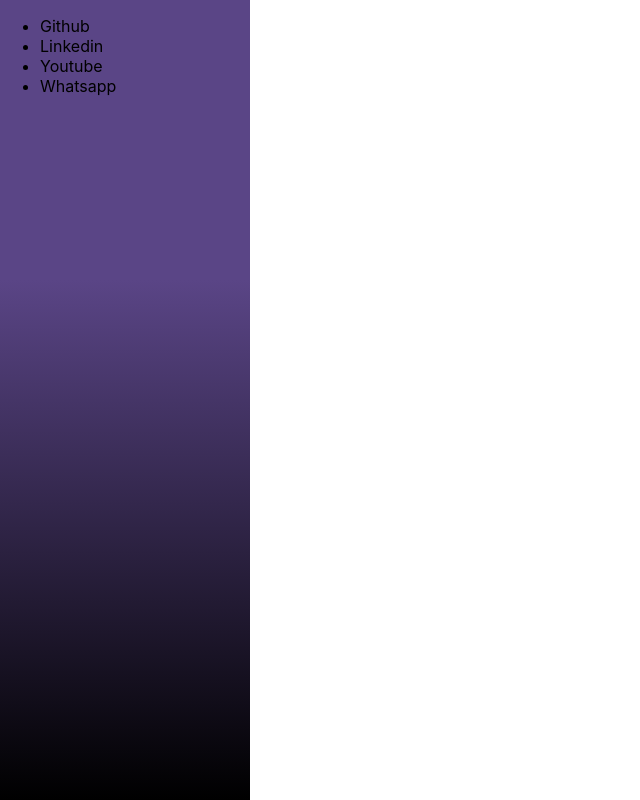
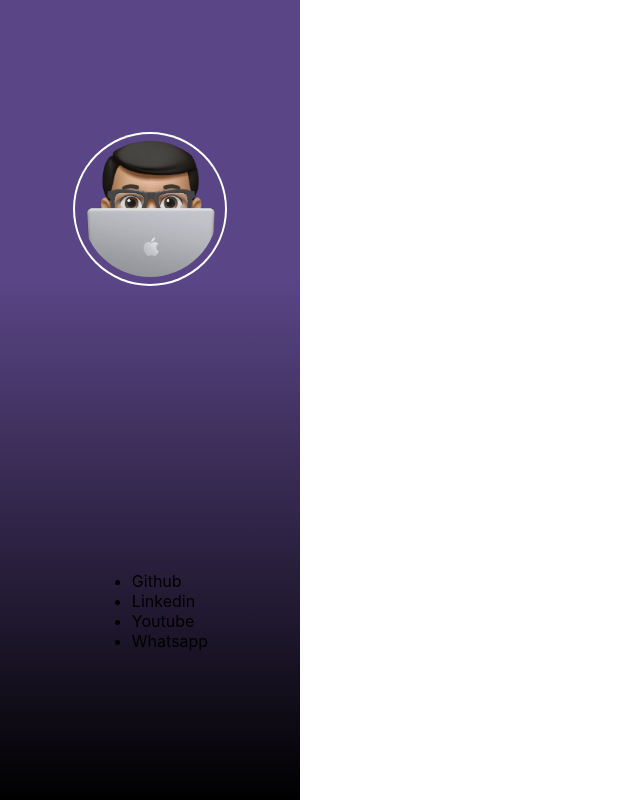
Before and after one commit to jonasbfranco/jonasbfranco-site, a Next.js app: page / in a window 1280 px wide. Shown: the whole page, without its empty margins (0-640 px from the left). Built offline with nearby package versions, Linux system fonts and the light colour scheme.

Commit message:
:tada: img logo

```diff
--- a/src/components/NavBar/NavBar.js
+++ b/src/components/NavBar/NavBar.js
@@ -1,8 +1,13 @@
 import styles from './NavBar.module.css'
+import Image from 'next/image'
+
 
 export default function NavBar() {
     return (
         <div className={styles.navbar_main}>
+            <div >
+                <Image src="/jonas.png" alt="Jonas B. Franco" width={150} height={150} className={styles.img_logo} />
+            </div>
             <ul>
                 <li>Github</li>
                 <li>Linkedin</li>
--- a/src/components/NavBar/NavBar.module.css
+++ b/src/components/NavBar/NavBar.module.css
@@ -3,11 +3,18 @@
     background: #5a4586;
     background: linear-gradient(180deg, #5a4586 35%, rgba(0,0,0,1) 100%);
     height: 100vh;
-    width: 250px;
+    width: 300px;
     display: flex;
-    justify-content: space-between;
+    justify-content: space-around;
+    align-items: center;
     flex-direction: column;
     position: fixed;
     left: 0;
+}
 
+.img_logo {
+    border: 7px solid transparent;
+    box-shadow: rgb(255 255 255) 0px 0px 0px 2px;
+    border-radius: 50%;
+    object-fit: cover;
 }
```
Also changed, not shown: public/jonas.png (added).
